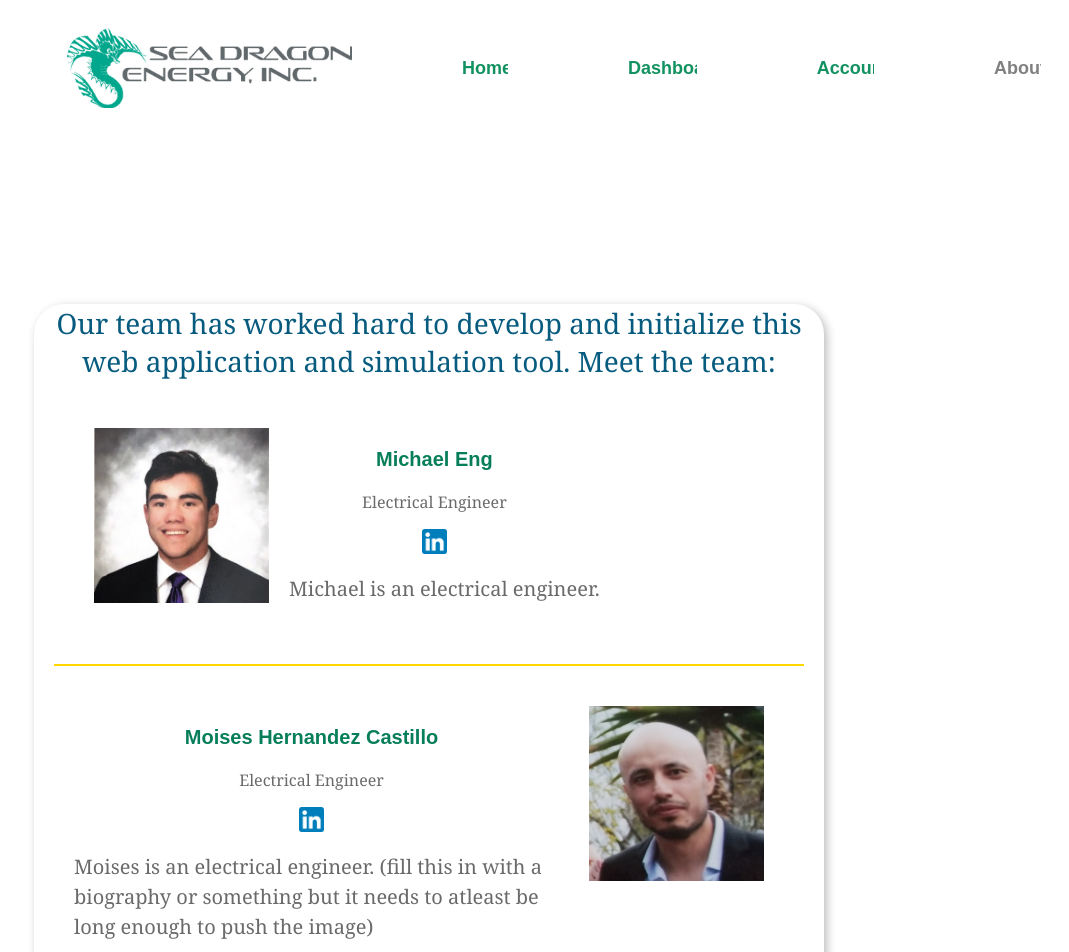
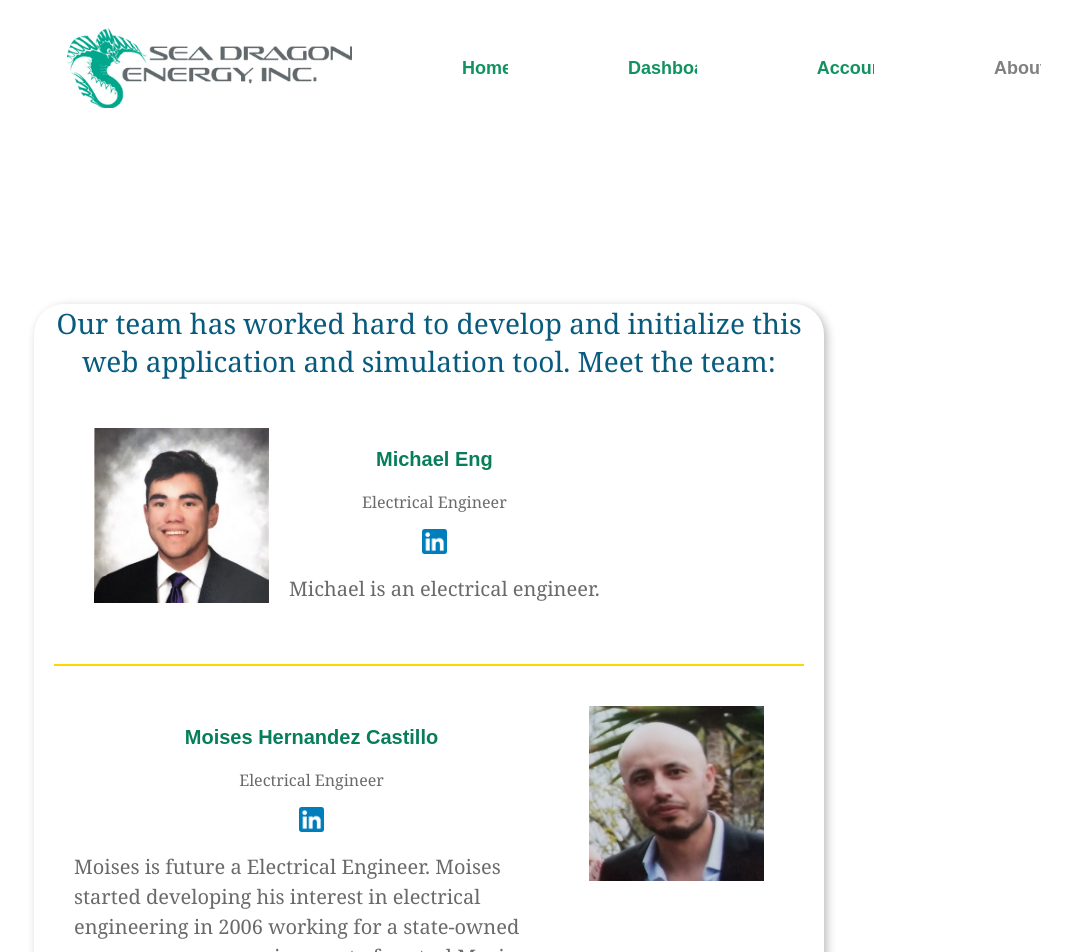
Before and after one commit to jhosburg/WebApp, a React (Create React App) app in the folder web-app-react/: page /About in a window 1280 px wide. Shown: the top 952 px of the page, without its empty margins (211-1280 px from the left). Built offline with nearby package versions, Linux system fonts and the light colour scheme.

Commit message:
adding to bio

```diff
--- a/web-app-react/src/pages/About/About.js
+++ b/web-app-react/src/pages/About/About.js
@@ -44,8 +44,14 @@ function About() {
                         <a className='title' href='https://www.linkedin.com/in/moises-hernandez-castillo-8b18b5218/'>
                             <img src={linkedin} alt='linkedin' width="25" height="25" />
                         </a>
-                        <p className='bio'> Moises is an electrical engineer. (fill this in with a biography or
-                        something but it needs to atleast be long enough to push the image)</p>
+                        <p className='bio'> Moises is future a Electrical Engineer. Moises started developing his interest
+                        in electrical engineering in 2006 working for a state-owned power company serving most of central Mexico,
+                        including Mexico City, most of the State of Mexico, and some communities in the states of Morelos, Hidalgo,
+                        and Puebla. In 2009, the current President of Mexico decreed dissolving Luz y Fuerza del Centro
+                        (LFC, also rendered on the logo as "LyF"). The dissolution of the company encouraged Moises to pursue a career
+                        in the same field. He is currently working to achieve his goal of getting his degree in December 2023
+                         at San Diego State University.
+                        </p>
                     </div>
                     <div className='left'>
                         <img src={moises} alt='moises' width="175" height="175" />
```
